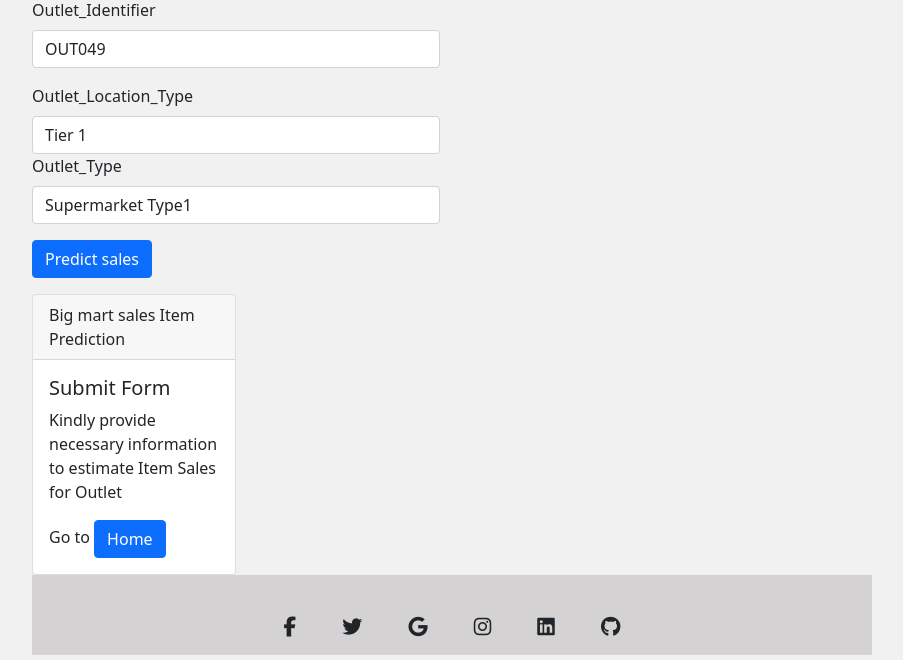
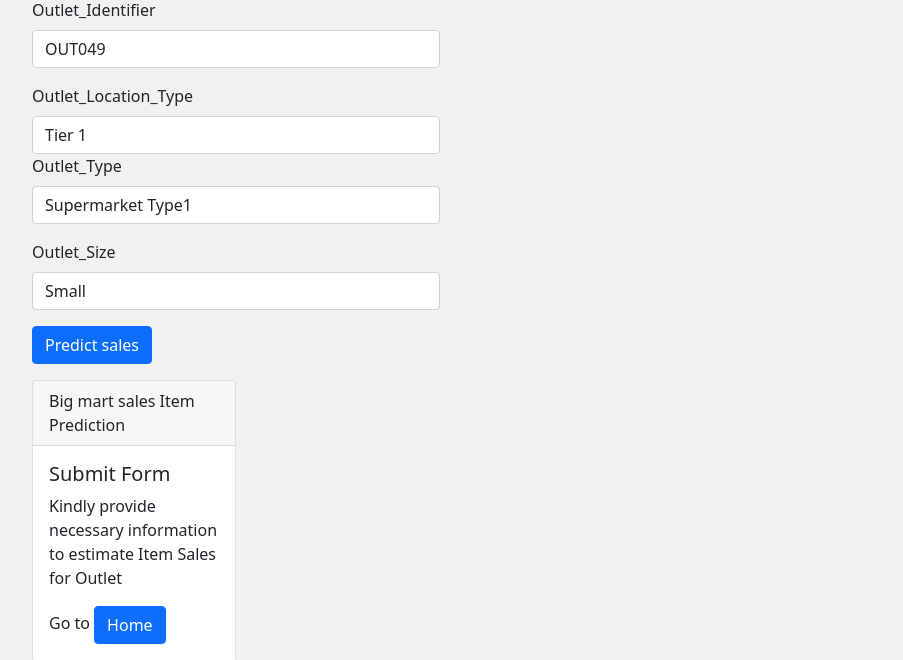
Before and after one commit to pk1308/BigMart-Sales-Data, a Flask app: page /predict in a window 1280 px wide. Shown: the part 724-1384 px from the top of the page, without its empty margins (236-1139 px from the left). Run offline with Flask 2, Linux system fonts and the light colour scheme; parts of the project's set-up code (start-up, migrations or seed data) failed here and were passed over; some libraries are stand-ins or nearby versions.

Commit message:
prediction fixed bug fixed

```diff
--- a/app.py
+++ b/app.py
@@ -18,7 +18,7 @@ from flask import send_file, abort, render_template
 ROOT_DIR = os.getcwd()
 LOG_FOLDER_NAME = "logs"
 PIPELINE_FOLDER_NAME = "Bigmartsales"
-SAVED_MODELS_DIR_NAME = "saved_models"
+SAVED_MODELS_DIR_NAME = "production_model"
 MODEL_CONFIG_FILE_PATH = os.path.join(ROOT_DIR, CONFIG_DIR, "model.yaml")
 LOG_DIR = os.path.join(ROOT_DIR, LOG_FOLDER_NAME)
 PIPELINE_DIR = os.path.join(ROOT_DIR, PIPELINE_FOLDER_NAME)
@@ -110,6 +110,8 @@ def predict():
     if request.method == 'POST':
         try :
 
+
+
             Item_Identifier = request.form['Item_Identifier']
             Item_Fat_Content = request.form['Item_Fat_Content']
             Item_Type = request.form['Item_Type']
@@ -120,6 +122,8 @@ def predict():
             Item_Visibility = float(request.form['Item_Visibility'])
             Item_Weight = float(request.form['Item_Weight'])
             Outlet_Establishment_Year= int(request.form['Outlet_Establishment_Year'])
+            Outlet_Location_Type = request.form['Outlet_Location_Type']
+            Outlet_Size = request.form['Outlet_Size']
 
             prediction_data = Prediction_Data(Item_Identifier=Item_Identifier,
                                               Item_Fat_Content = Item_Fat_Content,
@@ -129,7 +133,9 @@ def predict():
                                               Item_MRP = Item_MRP,
                                             Item_Visibility = Item_Visibility,
                                             Item_Weight = Item_Weight,
-                                            Outlet_Establishment_Year = Outlet_Establishment_Year)
+                                            Outlet_Establishment_Year = Outlet_Establishment_Year ,
+                                            Outlet_Location_Type = Outlet_Location_Type,
+                                            Outlet_Size = Outlet_Size)
 
             logging.info(f"prediction_data: {prediction_data}")
             prediction_df = prediction_data.get_housing_input_data_frame()
--- a/templates/predict.html
+++ b/templates/predict.html
@@ -194,8 +194,24 @@
                             Supermarket Type3
                         </option>
                     </select>
+                    <!-- 'Medium', nan, 'Small', 'High' -->
+            </div>
+            <div class="mb-3">
+                <label class="form-label">Outlet_Size</label>
+                <select class="form-control" name="Outlet_Size" placeholder="Enter a value of Outlet_Size"
+                    required >
+                    <option value="Small">
+                        Small
+                    </option>
+                    <option value="Medium">
+                        Medium
+                    </option>
+                    <option value="High">
+                        High
+                    </option>
+                    </select>
+            </div>
 
-            </div>
             <div class="mb-3">
 
                 <input class="btn btn-primary" type="submit" value="Predict sales" required />
```
Also changed, not shown: BigmartsalesPrediction/app_entity/app_predictor.py (+7 -1 lines), 15 other files.
